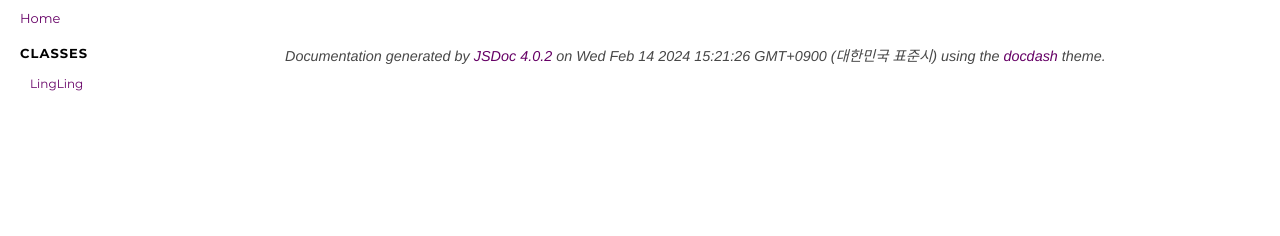
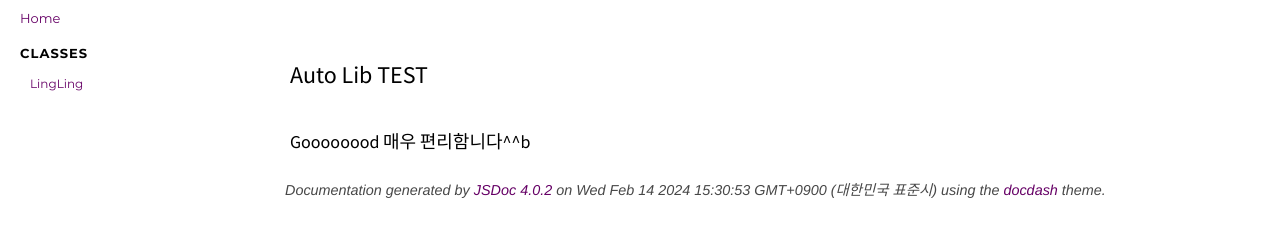
Before and after one commit to TAE-RYOUNG-ING/AutoLib, a website: page docs/index.html in a window 1280 px wide. Drawn offline with Linux system fonts and the light colour scheme.

Commit message:
이렇게 편리할수가

```diff
--- a/docs/index.html
+++ b/docs/index.html
@@ -59,6 +59,11 @@
 
 
 
+    <section class="readme usertext">
+        <article><h1>Auto Lib TEST</h1>
+<h2>Goooooood 매우 편리함니다^^b</h2></article>
+    </section>
+
 
 
 
@@ -71,7 +76,7 @@
 <br class="clear">
 
 <footer>
-    Documentation generated by <a href="https://github.com/jsdoc3/jsdoc">JSDoc 4.0.2</a> on Wed Feb 14 2024 15:21:26 GMT+0900 (대한민국 표준시) using the <a href="https://github.com/clenemt/docdash">docdash</a> theme.
+    Documentation generated by <a href="https://github.com/jsdoc3/jsdoc">JSDoc 4.0.2</a> on Wed Feb 14 2024 15:30:53 GMT+0900 (대한민국 표준시) using the <a href="https://github.com/clenemt/docdash">docdash</a> theme.
 </footer>
 
 <script>prettyPrint();</script>
--- a/jsdoc.json
+++ b/jsdoc.json
@@ -9,6 +9,7 @@
         "plugins/markdown"
     ],
     "opts": {
+        "readme": "README.md",
         "template": "node_modules/docdash",
         "encoding": "utf8",
         "destination": "docs/",
```
Also changed, not shown: docs/LingLing.html (+1 -1 lines), docs/LingLing.js.html (+1 -1 lines), README.md (added).
